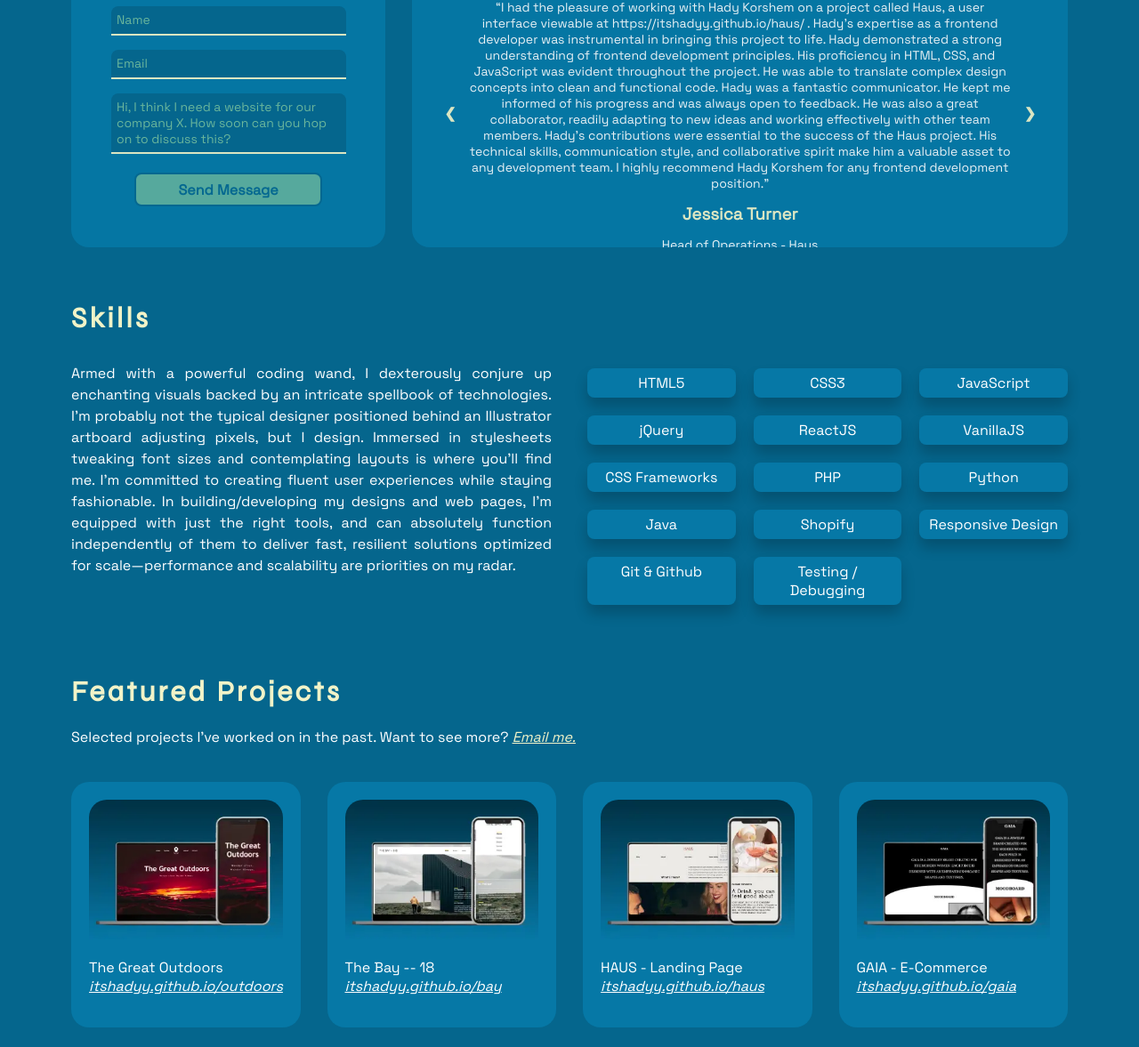
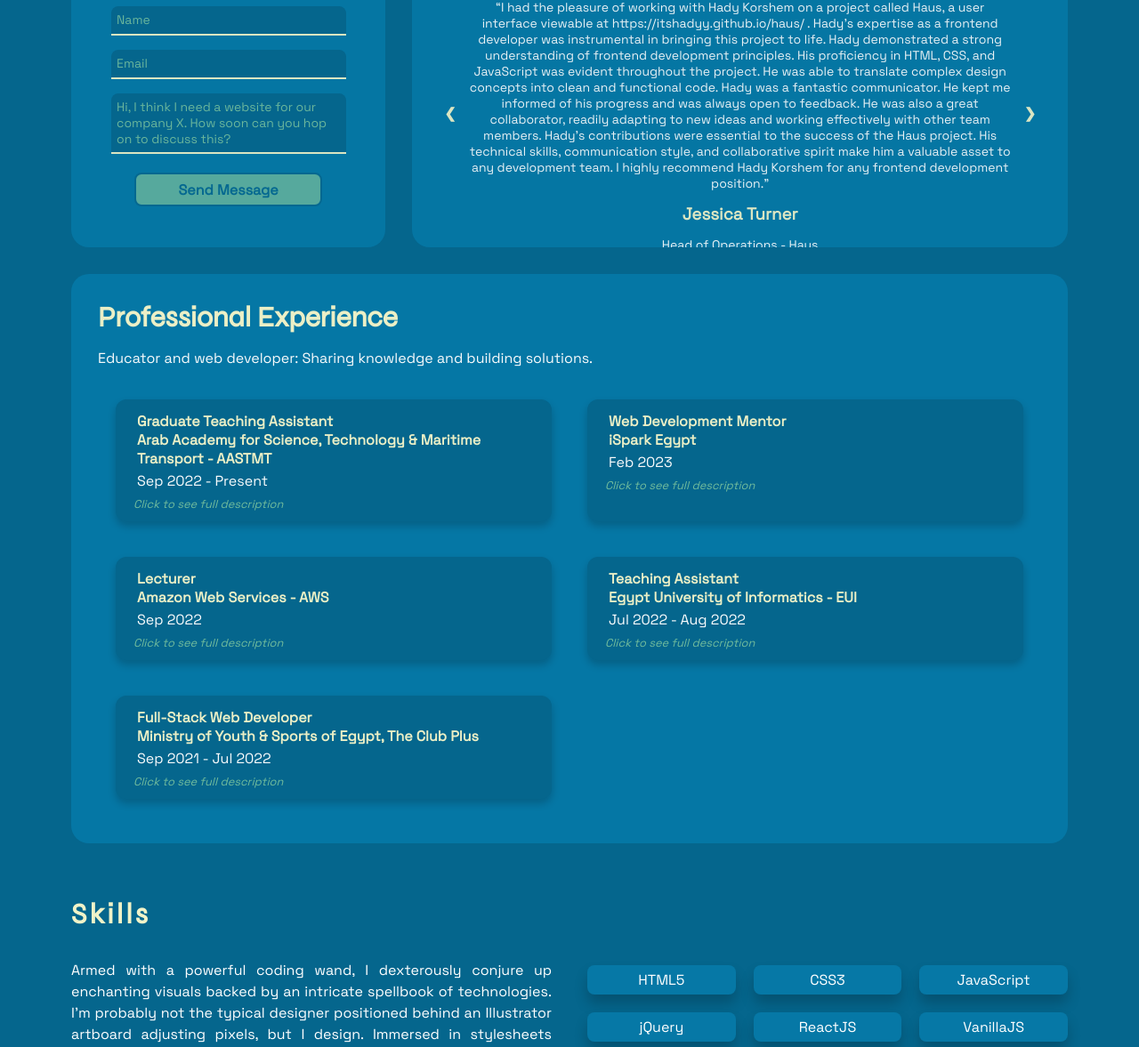
Before and after one commit to itsHadyy/itshadyy.github.io, a PHP site: page /index.html in a window 1280 px wide. Shown: the part 1481-2658 px from the top of the page at 89% size. Run offline with PHP 8.4, Linux system fonts and the light colour scheme; some libraries are stand-ins or nearby versions.

Commit message:
Add files via upload

```diff
--- a/css/style-mobile.css
+++ b/css/style-mobile.css
@@ -51,6 +51,24 @@
 
     .card-l {
         grid-column: auto;
+    }
+
+    .card-xl {
+        grid-column: auto;
+        height: max-content;
+        touch-action: manipulation;
+    }
+
+    .card-xl .accordion {
+        grid-template-columns: auto;
+    }
+
+    .expanded02 {
+        height: max-content !important;
+    }
+
+    .card-xl .accordion-item {
+        margin: 10px 0;
     }
 
     .card:nth-child(1) {
--- a/css/style.css
+++ b/css/style.css
@@ -167,6 +167,11 @@ header {
     grid-column: auto / span 2;
 }
 
+.card-xl {
+    grid-column: auto / span 3;
+    height: auto;
+}
+
 .grid a {
     text-decoration: none;
 }
@@ -211,8 +216,39 @@ header {
 }
 
 .contact,
-.testimonials {
+.testimonials,
+.experience {
     cursor: default !important;
+}
+
+.card-xl .accordion {
+    max-width: 100%;
+    display: grid;
+    grid-template-columns: repeat(2, 1fr);
+    justify-content: center;
+    /* gap: 20px; */
+}
+
+.card-xl .accordion-item {
+    margin: 20px;
+}
+
+.card-xl .accordion-item:nth-child(1) {
+    margin-top: 20px;
+}
+
+.card-xl .accordion-item:last-child {
+    margin-bottom: 20px;
+}
+
+.card-xl .accordion-item-body {
+    padding: 10px 20px;
+    padding-top: 0px;
+}
+
+.card-xl .accordion-item-body p {
+    text-align: justify;
+    padding-top: 8px;
 }
 
 .accordion {
@@ -222,10 +258,11 @@ header {
     border-radius: 5px;
 }
 
-.accordion-item:nth-child(1){
+.accordion-item:nth-child(1) {
     margin-top: 0;
 }
-.accordion-item:last-child{
+
+.accordion-item:last-child {
     margin-bottom: 0;
 }
 
@@ -245,6 +282,7 @@ header {
     color: var(--lemonish);
     margin: 4px;
 }
+
 .accordion-item-header p {
     margin: 4px;
 }
@@ -258,7 +296,7 @@ header {
     /* Text color for closed state */
 }
 
-.accordion-item-header span{
+.accordion-item-header span {
     font-style: italic;
     color: var(--greenish);
     font-size: 0.8em;
@@ -269,7 +307,7 @@ header {
     font-size: 14px;
 }
 
-.accordion-item a{
+.accordion-item a {
     text-decoration: none;
     color: var(--primaryColor);
 }
--- a/index.html
+++ b/index.html
@@ -99,8 +99,8 @@
                     </div>
 
                     <div class="card card-l testimonials" id="testimonials">
-                        <h2>Testimonials</h2>
-                        <p>Praises from enchanted clients.</p>
+                        <h2 class="testimonialExpand">Testimonials</h2>
+                        <p class="testimonialExpand">Praises from enchanted clients.</p>
                         <div class="slideshow-container">
 
                             <div class="mySlides fade">
@@ -208,7 +208,7 @@
                         <!-- Testimonials for mobile start here -->
 
                         <div class="parentTestimonial">
-                            <div class="accordion">
+                            <div class="accordion" id="expanded01">
                                 <div class="accordion-item">
                                     <div class="accordion-item-header">
                                         <h4>Head of Operations - Haus</h4>
@@ -362,8 +362,135 @@
                                 </div>
                             </div>
                         </div>
+                    </div>
 
+                    <div class="card card-xl experience">
+                        <h2 class="experienceExpand">Professional Experience</h2>
+                        <p class="experienceExpand">Educator and web developer: Sharing knowledge and building
+                            solutions.</p>
 
+                        <div class="accordion" id="expanded02">
+                            <div class="accordion-item">
+                                <div class="accordion-item-header">
+                                    <h4>Graduate Teaching Assistant <br>
+                                        Arab Academy for Science, Technology & Maritime Transport -<strong>
+                                            AASTMT</strong></h4>
+                                    <p>Sep 2022 - Present</p>
+                                    <span>Click to see full description</span>
+                                </div>
+                                <div class="accordion-item-body">
+                                    <p>
+                                        Deliver a range of teaching and assessment activities including tutorials
+                                        directed towards the delivery of subjects at undergraduate level.</p>
+                                    <p>
+                                        Apply departmental processes related to peer advising/mentoring.
+                                    </p>
+                                    <p>
+                                        <b>Taught course:</b> “E-Commerce Technologies (HTML & CSS)”, “E-Business
+                                        Strategies
+                                        (JavaScript)”,
+                                        “Computer Applications in Business (Android Studio & Flutter)”, “Web Programming
+                                        (PHP)”, “Advanced Programming (Python)”, and “Introduction to information
+                                        Systems”.
+                                    </p>
+                                </div>
+                            </div>
+
+                            <div class="accordion-item">
+                                <div class="accordion-item-header">
+                                    <h4>Web Development Mentor <br>
+                                        iSpark Egypt</h4>
+                                    <p>Feb 2023</p>
+                                    <span>Click to see full description</span>
+                                </div>
+                                <div class="accordion-item-body">
+                                    <p>
+                                        Passionate about empowering others in web development, I volunteered as a Web
+                                        Development Mentor at iSpark Egypt's "Traverse 2023" career mentorship program.
+                                    </p>
+                                    <p>
+                                        I guided a group of aspiring developers through the fundamentals of web
+                                        development, including HTML, CSS, and JavaScript. My focus was on clear
+                                        communication, problem-solving techniques, and best practices.
+                                    </p>
+                                    <p>
+                                        This experience has further strengthened my ability to break down complex
+                                        concepts and adapt my teaching style to different learners, valuable skills for
+                                        collaborating with clients on their web development projects.
+                                    </p>
+                                </div>
+                            </div>
+
+                            <div class="accordion-item">
+                                <div class="accordion-item-header">
+                                    <h4>Lecturer <br>
+                                        Amazon Web Services -<strong> AWS</strong></h4>
+                                    <p>Sep 2022</p>
+                                    <span>Click to see full description</span>
+                                </div>
+                                <div class="accordion-item-body">
+                                    <p>
+                                        A Climate Change Hackathon led by Egypt University of Informatics (EUI) and
+                                        powered by Amazon Web Services (AWS) targeting undergraduate students from all
+                                        universities across Egypt, Arab and African Countries.
+                                    </p>
+                                    <p>
+                                        Worked as a lecturer during the Climathon Technical Enablement week (4-8
+                                        September).
+                                    </p>
+                                    <p>
+                                        <b>Taught courses:</b> Web Development, and Cloud Foundations
+                                    </p>
+                                </div>
+                            </div>
+
+                            <div class="accordion-item">
+                                <div class="accordion-item-header">
+                                    <h4>Teaching Assistant <br>
+                                        Egypt University of Informatics -<strong> EUI</strong></h4>
+                                    <p>Jul 2022 - Aug 2022</p>
+                                    <span>Click to see full description</span>
+                                </div>
+                                <div class="accordion-item-body">
+                                    <p>
+                                        Deliver a range of teaching and assessment activities including tutorials
+                                        directed towards the delivery of subjects at undergraduate level.
+                                    </p>
+                                    <p>
+                                        Apply departmental processes related to peer advising/mentoring.
+                                    </p>
+                                    <p>
+                                        Supervise practical work advising on skills methods and techniques to assist the
+                                        transfer of knowledge.
+                                    </p>
+                                    <p>
+                                        <b>Taught course:</b> Programming in Python 1.
+                                    </p>
+                                </div>
+                            </div>
+
+                            <div class="accordion-item">
+                                <div class="accordion-item-header">
+                                    <h4>Full-Stack Web Developer <br>
+                                        Ministry of Youth & Sports of Egypt, <strong>The Club Plus</strong></h4>
+                                    <p>Sep 2021 - Jul 2022</p>
+                                    <span>Click to see full description</span>
+                                </div>
+                                <div class="accordion-item-body">
+                                    <p>
+                                        Establish an interactive and dynamic website that guarantees high traffic, page
+                                        views, and maximum user experience.
+                                    </p>
+                                    <p>
+                                        Administer the full lifecycle of software development for 2 critical projects of
+                                        the city with 100% on time delivery while staying under budget.
+                                    </p>
+                                    <p>
+                                        Managing and collecting various social media content to be added to the website.
+                                    </p>
+                                </div>
+                            </div>
+                        </div>
                     </div>
                 </div>
 
@@ -686,6 +813,7 @@
 
         <script src="script/script.js"></script>
         <script src="script/transitions.js"></script>
+
         <script>
             document.addEventListener('contextmenu', event => {
                 event.preventDefault();
--- a/script/script.js
+++ b/script/script.js
@@ -26,7 +26,3 @@ function showSlides(n) {
     dots[slideIndex - 1].className += " active";
 }
 // slide show ends here
-
-document.addEventListener('contextmenu', event => {
-    event.preventDefault();
-});
```
Also changed, not shown: script/transitions.js (+28 -9 lines).
